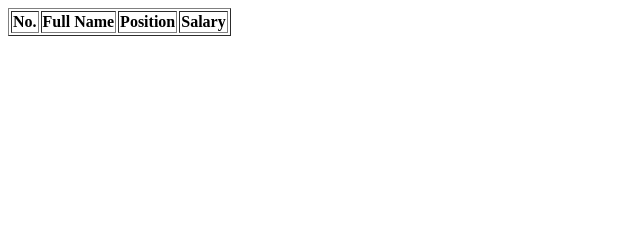
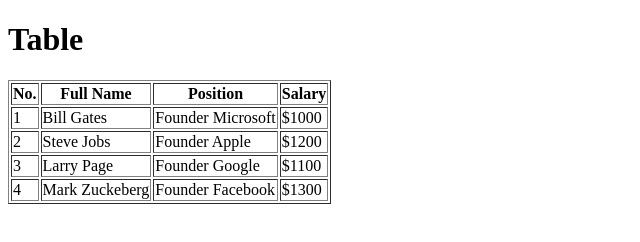
Before and after one commit to asharminn/test-exam-github, a plain HTML site: page table.html in a window 1280 px wide. Shown: the whole page, without its empty margins (0-640 px from the left). Drawn offline with Linux system fonts and the light colour scheme.

Commit message:
adding tabledata

```diff
--- a/table.html
+++ b/table.html
@@ -6,6 +6,7 @@
     <title>Table</title>
 </head>
 <body>
+    <h1>Table</h1>
     <table border="1">
    <tr>
     <th>No.</th>
@@ -13,6 +14,30 @@
     <th>Position</th>
     <th>Salary</th>
    </tr>
+   <tr>
+    <td>1</td>
+    <td>Bill Gates</td>
+    <td>Founder Microsoft</td>
+    <td>$1000</td>
+   </tr>
+   <tr>
+    <td>2</td>
+    <td>Steve Jobs</td>
+    <td>Founder Apple</td>
+    <td>$1200</td>
+   </tr>
+   <tr>
+    <td>3</td>
+    <td>Larry Page</td>
+    <td>Founder Google</td>
+    <td>$1100</td>
+   </tr>
+   <tr>
+    <td>4</td>
+    <td>Mark Zuckeberg</td>
+    <td>Founder Facebook</td>
+    <td>$1300</td>
+   </tr>
    </table>
 </body>
 </html>
```
